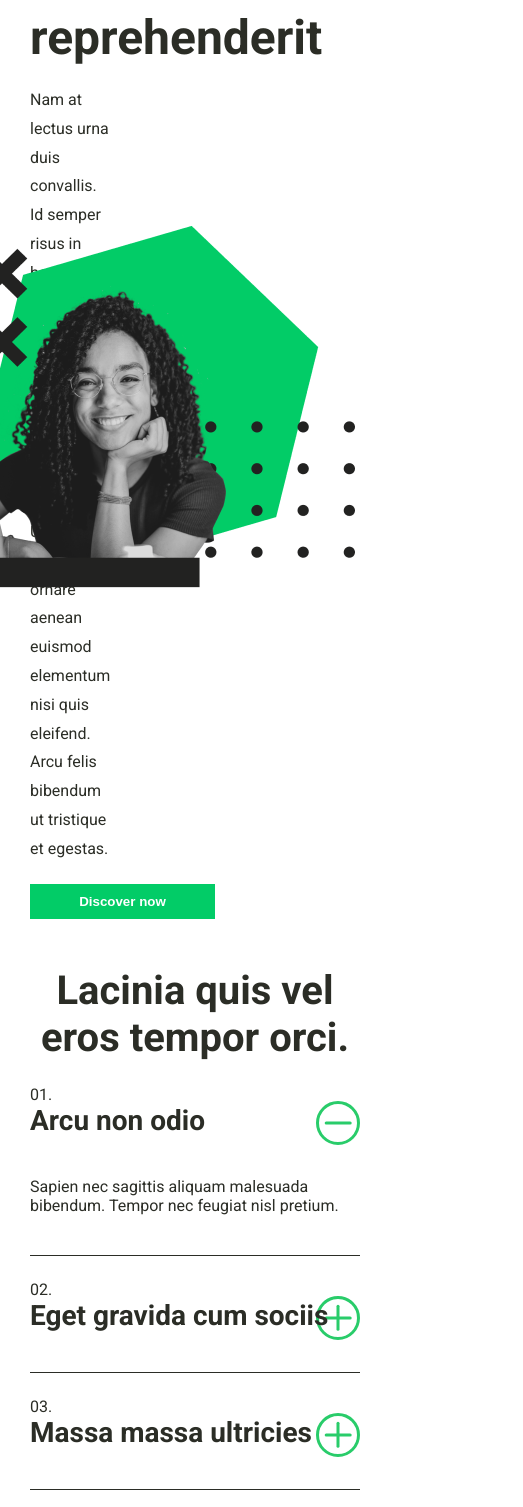
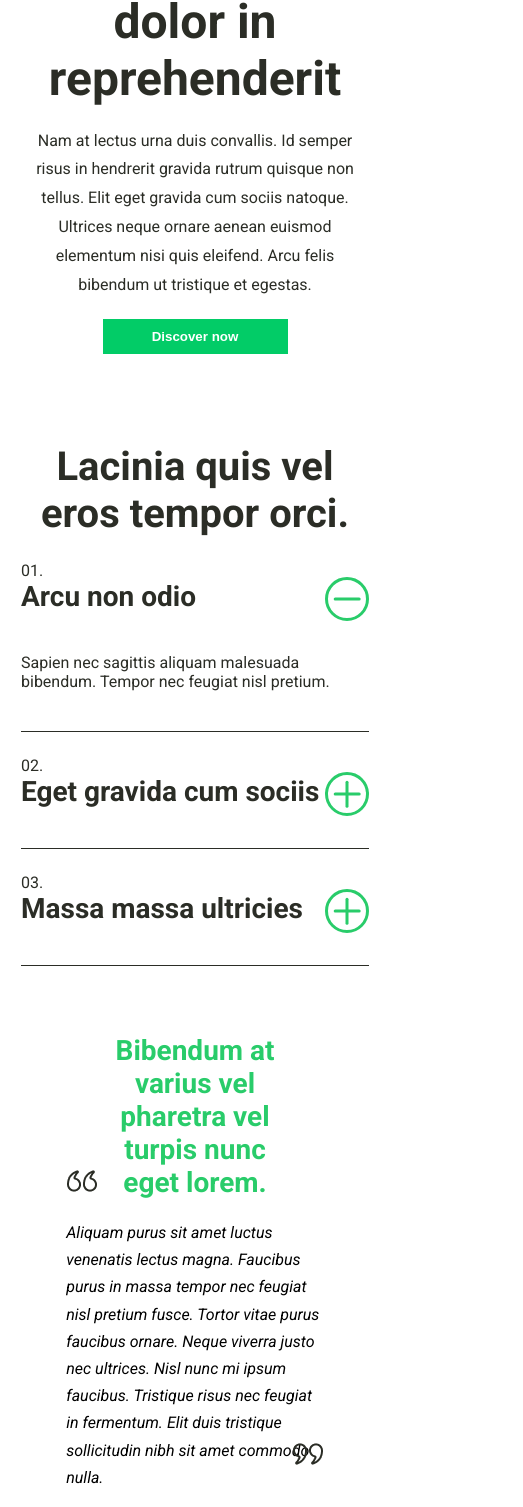
Before and after one commit to dawid-grabowski/dawid-grabowski.github.io, a React (Create React App) app: page / in a window 390 px wide. Shown: the part 225-1732 px from the top of the page, 523 px wide, since content can reach past the window. Built offline with nearby package versions, Linux system fonts and the light colour scheme; the HTML template or start-up script is replaced by a standard one.

Commit message:
add: full responsiveness

```diff
--- a/src/app.css
+++ b/src/app.css
@@ -6,24 +6,24 @@
 
 @media (max-width: 1199.98px) {
 	.container {
-		padding: 3rem 8rem;
+		padding: 3rem 7rem;
 	}
 }
 
 @media (max-width: 991.98px) {
 	.container {
-		padding: 2.5rem 6rem;
+		padding: 2.5rem 5rem;
 	}
 }
 
 @media (max-width: 767.98px) {
 	.container {
-		padding: 2.5rem 5rem;
+		padding: 2.5rem 3.5rem;
 	}
 }
 
 @media (max-width: 575.98px) {
 	.container {
-		padding: 2rem 3rem;
+		padding: 2rem 2.1rem;
 	}
 }
--- a/src/components/hero/hero.css
+++ b/src/components/hero/hero.css
@@ -55,3 +55,19 @@ main .hero-header-special {
 main .hero-image {
 	width: 60%;
 }
+
+@media (max-width: 991.98px) {
+	main .hero-image {
+		display: none;
+	}
+
+	main .hero-content {
+		align-items: center;
+		width: 100%;
+		text-align: center;
+	}
+
+	main .hero-content p {
+		padding-right: 0;
+	}
+}
--- a/src/components/info/info.css
+++ b/src/components/info/info.css
@@ -29,8 +29,10 @@
 	display: flex;
 	justify-content: space-between;
 	align-items: center;
+	flex-shrink: 0;
+	flex-wrap: wrap;
 	width: 100%;
-	height: 17.5rem;
+	min-height: 17.5rem;
 }
 
 .info-cards .info-card {
@@ -39,7 +41,7 @@
 	justify-content: center;
 	align-items: center;
 	width: 22.2rem;
-	height: 100%;
+	height: 17.5rem;
 	font-size: 3.4rem;
 	color: #a9acac;
 	background-color: #fff;
@@ -66,3 +68,19 @@
 	color: #fff;
 	text-decoration: underline;
 }
+
+@media (max-width: 1199.98px) {
+}
+
+@media (max-width: 991.98px) {
+	.info-cards {
+		gap: 5rem;
+		justify-content: center;
+	}
+}
+
+@media (max-width: 767.98px) {
+}
+
+@media (max-width: 575.98px) {
+}
--- a/src/components/newsletter/newsletter.css
+++ b/src/components/newsletter/newsletter.css
@@ -53,3 +53,27 @@
 .newsletter p {
 	font-size: 1.6rem;
 }
+
+@media (max-width: 1199.98px) {
+	.newsletter input {
+		width: 43rem;
+	}
+}
+
+@media (max-width: 991.98px) {
+	.newsletter input {
+		width: 35rem;
+	}
+}
+
+@media (max-width: 767.98px) {
+	.newsletter input {
+		width: 25rem;
+	}
+}
+
+@media (max-width: 575.98px) {
+	.newsletter input {
+		width: 18rem;
+	}
+}
--- a/src/components/testimonial/testimonial.css
+++ b/src/components/testimonial/testimonial.css
@@ -9,13 +9,12 @@
 	justify-content: center;
 	align-items: center;
 	width: 100%;
-	height: 31.4rem;
+	min-height: 31.4rem;
 	border-left: 1rem #29cc6a solid;
 }
 
 .testimonial .testimonial-content .testimonial-content-title {
 	position: relative;
-	height: 100%;
 	width: 26%;
 }
 
@@ -24,7 +23,7 @@
 	justify-content: center;
 	align-items: center;
 	flex-direction: column;
-	height: 100%;
+	min-height: 100%;
 	width: 74%;
 }
 
@@ -45,14 +44,14 @@
 	justify-content: center;
 	align-items: flex-start;
 	flex-direction: column;
-	height: 100%;
+	min-height: 100%;
 	max-width: 49.5rem;
 }
 
 .left-quote {
 	position: absolute;
 	left: 0;
-	top: 0;
+	top: -15%;
 }
 
 .right-quote {
@@ -75,3 +74,34 @@
 .testimonial .testimonial-content .testimonial-content-quote p:last-of-type {
 	margin-bottom: 1rem;
 }
+
+@media (max-width: 1199.98px) {
+	.testimonial .testimonial-content {
+		justify-content: flex-start;
+		flex-direction: column;
+	}
+
+	.testimonial .testimonial-content .testimonial-content-title {
+		width: 50%;
+	}
+
+	.testimonial .testimonial-content .testimonial-content-title h2 {
+		position: static;
+		text-align: center;
+		transform: translateY(0);
+		margin: 2rem 0;
+	}
+
+	.testimonial .testimonial-content {
+		border: none;
+	}
+}
+
+@media (max-width: 991.98px) {
+}
+
+@media (max-width: 767.98px) {
+}
+
+@media (max-width: 575.98px) {
+}
```
